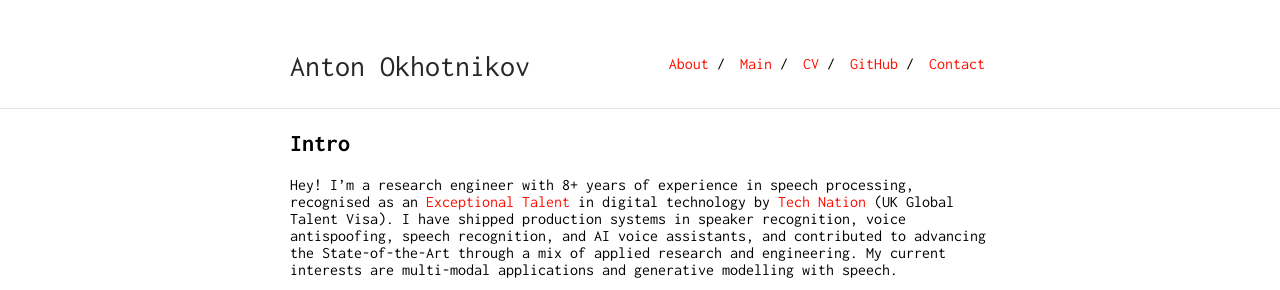
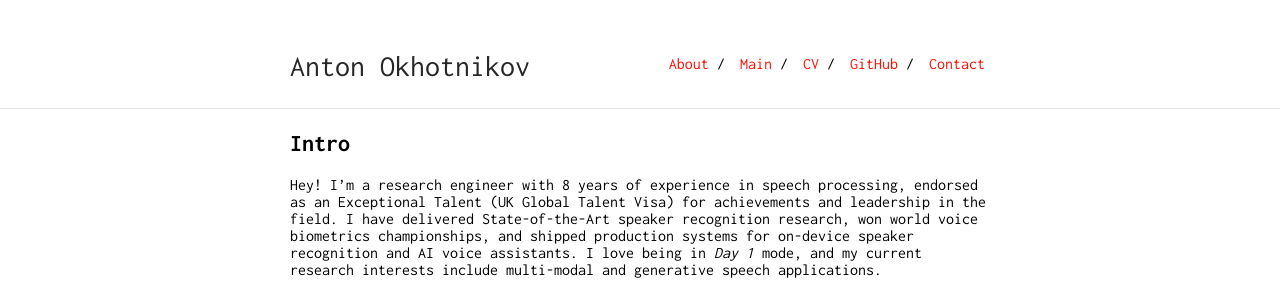
Before and after one commit to AntonOkhotnikov/antonokhotnikov.github.io, a Jekyll site: the page built from index.md, in a window 1280 px wide and 900 px high, cut to the strip 0-290 px from the top of the window. Built offline with Jekyll 4.4.1, drawn with Linux system fonts in a browser that asks for light colours.

Commit message:
[upd] description

```diff
--- a/index.md
+++ b/index.md
@@ -5,7 +5,7 @@ layout: default
 
 ## Intro
 
-Hey! I'm a research engineer with 8+ years of experience in speech processing, recognised as an [Exceptional Talent](https://www.gov.uk/global-talent) in digital technology by [Tech Nation](https://technation.io/) (UK Global Talent Visa). I have shipped production systems in speaker recognition, voice antispoofing, speech recognition, and AI voice assistants, and contributed to advancing the State-of-the-Art through a mix of applied research and engineering. My current interests are multi-modal applications and generative modelling with speech.
+Hey! I'm a research engineer with 8 years of experience in speech processing, endorsed as an Exceptional Talent (UK Global Talent Visa) for achievements and leadership in the field. I have delivered State-of-the-Art speaker recognition research, won world voice biometrics championships, and shipped production systems for on-device speaker recognition and AI voice assistants. I love being in *Day 1* mode, and my current research interests include multi-modal and generative speech applications.
 
 <div style="position: relative; padding-bottom: 56.25%; height: 0;"><iframe src="https://www.loom.com/embed/a088ac29bff7424f8ad965ce112b7aa2?sid=29307a4b-8464-4ddc-a691-6e6ef77e8e8e" frameborder="0" webkitallowfullscreen mozallowfullscreen allowfullscreen style="position: absolute; top: 0; left: 0; width: 100%; height: 100%;"></iframe></div>
 
```
